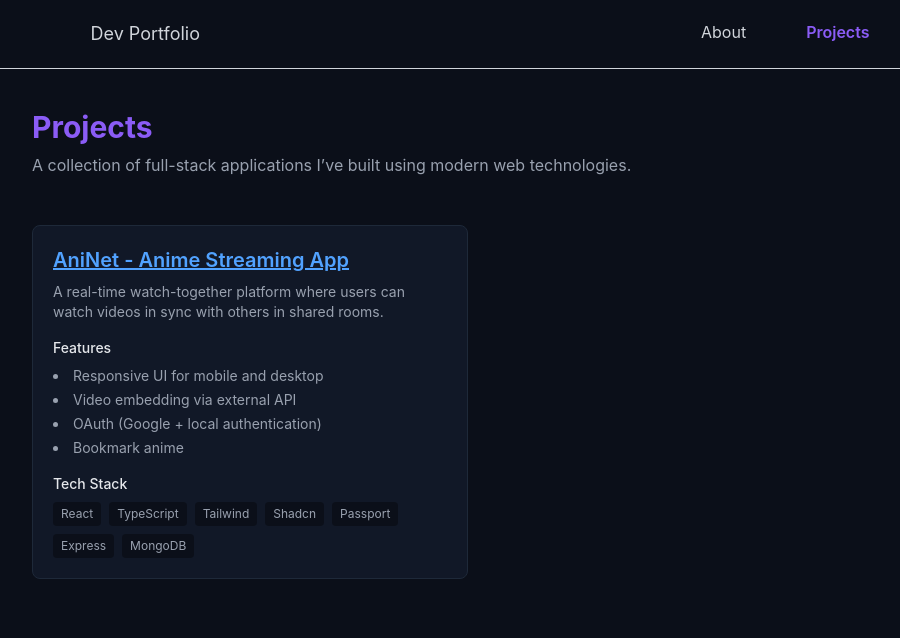
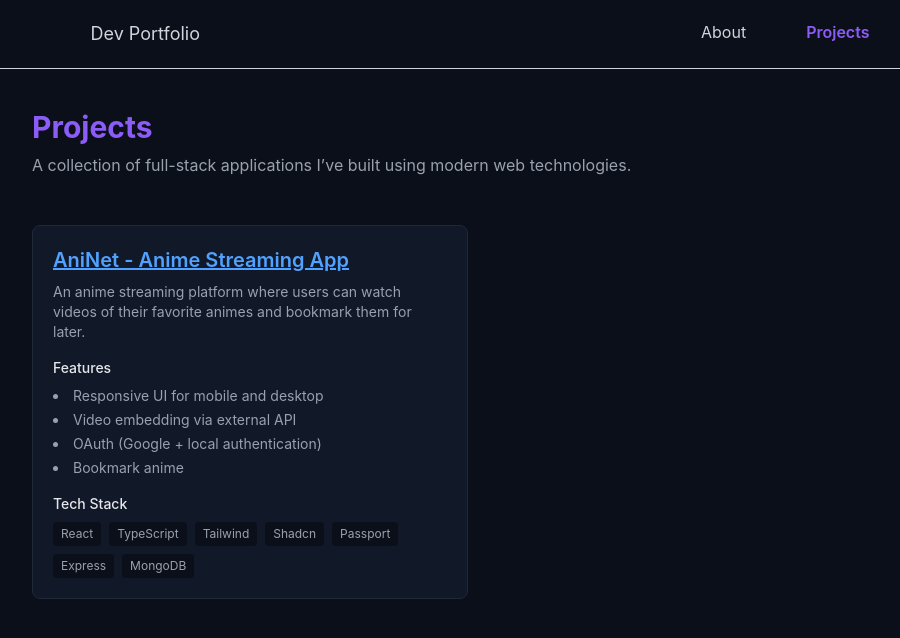
Before and after one commit to DevTacs/Dev-Portfolio, a React (Vite) app: page /projects in a window 1280 px wide. Shown: the top 638 px of the page, without its empty margins (160-1060 px from the left). Built offline with nearby package versions, Linux system fonts and the light colour scheme.

Commit message:
fix: change project description

```diff
--- a/src/routes/projects/index.tsx
+++ b/src/routes/projects/index.tsx
@@ -27,8 +27,8 @@ function RouteComponent() {
 
                     {/* DESCRIPTION */}
                     <p className="text-gray-400 text-sm mt-2">
-                        A real-time watch-together platform where users can
-                        watch videos in sync with others in shared rooms.
+                        An anime streaming platform where users can watch videos
+                        of their favorite animes and bookmark them for later.
                     </p>
 
                     {/* FEATURES + TECH */}
```
